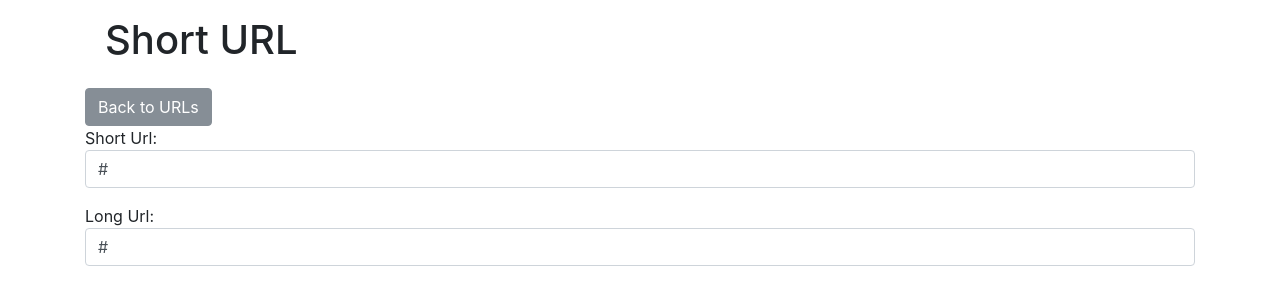
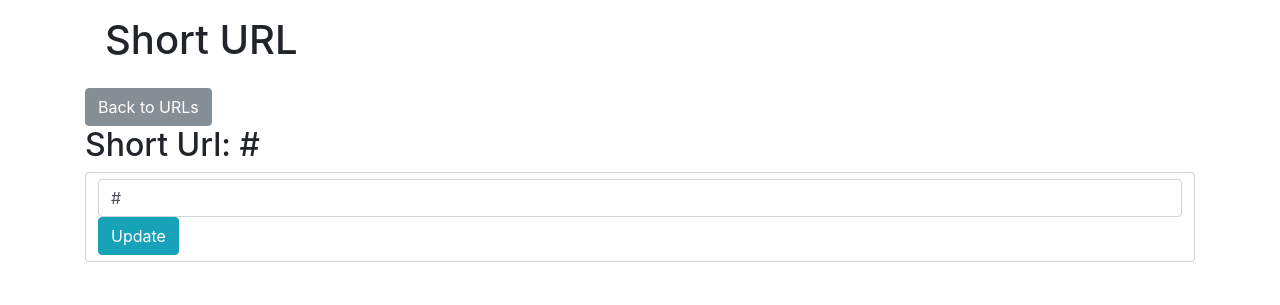
Before and after one commit to cristianeams/tiny-app, a Node server app: template views/urls_show.ejs in a window 1280 px wide. Shown: the top 305 px of the page. Run offline with Node 20, Linux system fonts and the light colour scheme; the template is opened without the code that fills it: most values are stand-ins (such as "Sample title", 1, 10 or a date in 2020).

Commit message:
Update button working

```diff
--- a/express_server.js
+++ b/express_server.js
@@ -60,11 +60,19 @@ app.post("/urls", (req, res) => {
 
 //Post route to remove an URL
 app.post("/urls/:id/delete", (req, res) => {
-    // console.log(req.params.ids);
     delete urlDatabase[req.params.id];
+   res.redirect("/urls");
+});
+
+//Post route to update an URL
+app.post("/urls/:id", (req, res) => {
+    let id = req.params.id;
+    var longURL = req.body.longURL;
+    urlDatabase[id] = longURL;
    res.redirect("/urls");
 
 });
+
 
 app.get("/u/:shortURL", (req, res) => {
     //console.log(req.params.shortURL)
--- a/views/urls_index.ejs
+++ b/views/urls_index.ejs
@@ -22,8 +22,7 @@
             <% for (var item in urls) { %>
             <tr>
                 <th scope="row">#</th>
-
-                <td><a href="#"><%= item %></a></td>
+                <td><a href="/urls/<%= item %>"><%= item %></a></td>
                 <td>( <%= urls[item] %> )</td>
                 <td><form method="POST" action="/urls/<%= item %>/delete">
                   <button type="delete" value="Delete" class="btn btn-danger">Delete</button>
--- a/views/urls_show.ejs
+++ b/views/urls_show.ejs
@@ -12,10 +12,11 @@
     <h1 class="display-5 ml-1 p-3">Short URL</h1>
     <a href="/urls" class="btn btn-secondary">Back to URLs</a>
     <div class="form-group">
-      <class="form-control">Short Url:<br>
-        <p class="form-control"><%= shortURL %></p>
-      <class="form-control">Long Url:<br>
-        <p class="form-control"><%= longURL %></p>
+      <h2>Short Url: <%= shortURL %> </h2>
+      <form method="POST" action="/urls/<%= shortURL %>" class="form-control">
+        <input type="text" class="form-control" value="<%= longURL %>" name="longURL"></input>
+        <button type="update" value="<%= longURL %>" class="btn btn-info">Update</button>
+      </form>
     </div>
   </div>
 </body>
```
